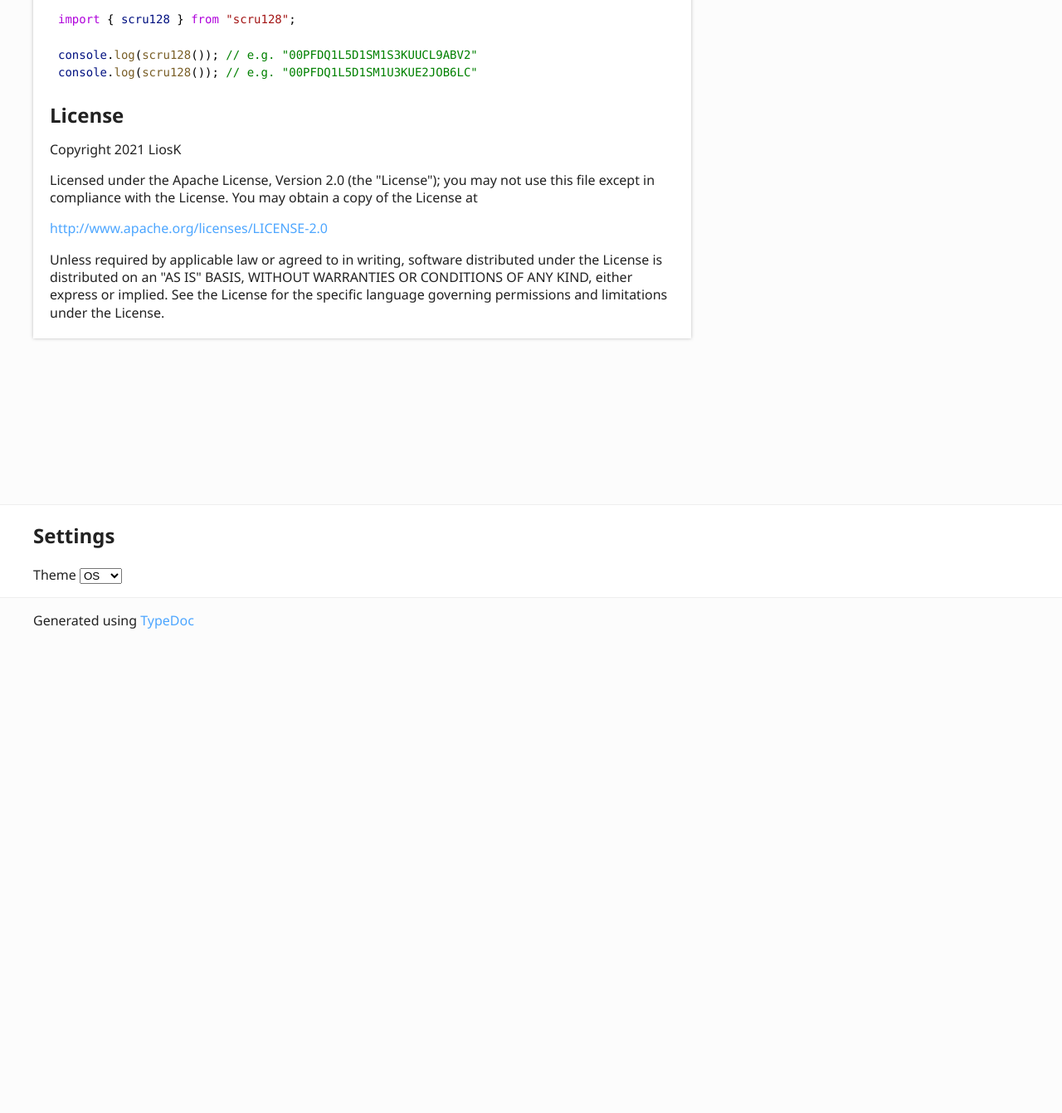
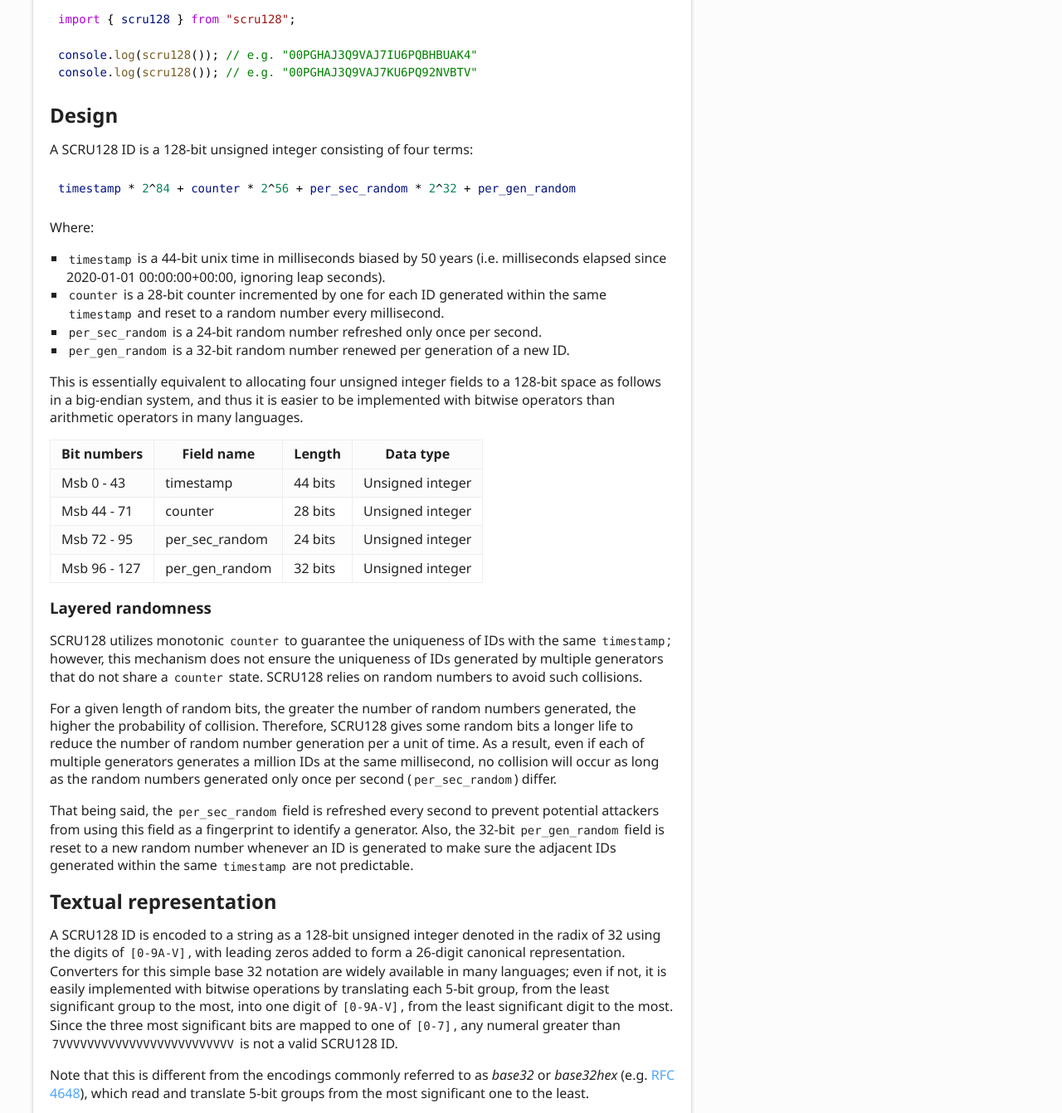
Before and after one commit to scru128/javascript, a website: page docs/index.html in a window 1280 px wide. Shown: the part 478-1820 px from the top of the page at 83% size. Before the commit the page ends 1253 px from the top, so only its background shows below. Drawn offline with Linux system fonts and the light colour scheme.

Commit message:
v0.2.0 Released
Changed:

- Lengths of per_sec_random and per_gen_random fields.

Added:

- Detailed SCRU128 specification in README.

```diff
--- a/docs/assets/highlight.css
+++ b/docs/assets/highlight.css
@@ -11,6 +11,8 @@
     --dark-hl-4: #DCDCAA;
     --light-hl-5: #008000;
     --dark-hl-5: #6A9955;
+    --light-hl-6: #098658;
+    --dark-hl-6: #B5CEA8;
     --light-code-background: #FFFFFF;
     --dark-code-background: #1E1E1E;
 }
@@ -22,6 +24,7 @@
     --hl-3: var(--light-hl-3);
     --hl-4: var(--light-hl-4);
     --hl-5: var(--light-hl-5);
+    --hl-6: var(--light-hl-6);
     --code-background: var(--light-code-background);
 } }
 
@@ -32,6 +35,7 @@
     --hl-3: var(--dark-hl-3);
     --hl-4: var(--dark-hl-4);
     --hl-5: var(--dark-hl-5);
+    --hl-6: var(--dark-hl-6);
     --code-background: var(--dark-code-background);
 } }
 
@@ -42,6 +46,7 @@ body.light {
     --hl-3: var(--light-hl-3);
     --hl-4: var(--light-hl-4);
     --hl-5: var(--light-hl-5);
+    --hl-6: var(--light-hl-6);
     --code-background: var(--light-code-background);
 }
 
@@ -52,6 +57,7 @@ body.dark {
     --hl-3: var(--dark-hl-3);
     --hl-4: var(--dark-hl-4);
     --hl-5: var(--dark-hl-5);
+    --hl-6: var(--dark-hl-6);
     --code-background: var(--dark-code-background);
 }
 
@@ -61,4 +67,5 @@ body.dark {
 .hl-3 { color: var(--hl-3); }
 .hl-4 { color: var(--hl-4); }
 .hl-5 { color: var(--hl-5); }
+.hl-6 { color: var(--hl-6); }
 pre, code { background: var(--code-background); }
--- a/docs/index.html
+++ b/docs/index.html
@@ -13,8 +13,96 @@ decentralized, globally unique time-ordered identifiers. SCRU128 is inspired by
 <li>Up to 268 million time-ordered but unpredictable unique IDs per millisecond</li>
 <li>84-bit <em>layered</em> randomness for collision resistance</li>
 </ul>
-<pre><code class="language-javascript"><span class="hl-0">import</span><span class="hl-1"> { </span><span class="hl-2">scru128</span><span class="hl-1"> } </span><span class="hl-0">from</span><span class="hl-1"> </span><span class="hl-3">&quot;scru128&quot;</span><span class="hl-1">;</span><br/><br/><span class="hl-2">console</span><span class="hl-1">.</span><span class="hl-4">log</span><span class="hl-1">(</span><span class="hl-4">scru128</span><span class="hl-1">()); </span><span class="hl-5">// e.g. &quot;00PFDQ1L5D1SM1S3KUUCL9ABV2&quot;</span><br/><span class="hl-2">console</span><span class="hl-1">.</span><span class="hl-4">log</span><span class="hl-1">(</span><span class="hl-4">scru128</span><span class="hl-1">()); </span><span class="hl-5">// e.g. &quot;00PFDQ1L5D1SM1U3KUE2JOB6LC&quot;</span>
+<pre><code class="language-javascript"><span class="hl-0">import</span><span class="hl-1"> { </span><span class="hl-2">scru128</span><span class="hl-1"> } </span><span class="hl-0">from</span><span class="hl-1"> </span><span class="hl-3">&quot;scru128&quot;</span><span class="hl-1">;</span><br/><br/><span class="hl-2">console</span><span class="hl-1">.</span><span class="hl-4">log</span><span class="hl-1">(</span><span class="hl-4">scru128</span><span class="hl-1">()); </span><span class="hl-5">// e.g. &quot;00PGHAJ3Q9VAJ7IU6PQBHBUAK4&quot;</span><br/><span class="hl-2">console</span><span class="hl-1">.</span><span class="hl-4">log</span><span class="hl-1">(</span><span class="hl-4">scru128</span><span class="hl-1">()); </span><span class="hl-5">// e.g. &quot;00PGHAJ3Q9VAJ7KU6PQ92NVBTV&quot;</span>
 </code></pre>
+
+<a href="#design" id="design" style="color: inherit; text-decoration: none;">
+  <h2>Design</h2>
+</a>
+<p>A SCRU128 ID is a 128-bit unsigned integer consisting of four terms:</p>
+<pre><code><span class="hl-2">timestamp</span><span class="hl-1"> * </span><span class="hl-6">2</span><span class="hl-1">^</span><span class="hl-6">84</span><span class="hl-1"> + </span><span class="hl-2">counter</span><span class="hl-1"> * </span><span class="hl-6">2</span><span class="hl-1">^</span><span class="hl-6">56</span><span class="hl-1"> + </span><span class="hl-2">per_sec_random</span><span class="hl-1"> * </span><span class="hl-6">2</span><span class="hl-1">^</span><span class="hl-6">32</span><span class="hl-1"> + </span><span class="hl-2">per_gen_random</span>
+</code></pre>
+<p>Where:</p>
+<ul>
+<li><code>timestamp</code> is a 44-bit unix time in milliseconds biased by 50 years (i.e.
+milliseconds elapsed since 2020-01-01 00:00:00+00:00, ignoring leap seconds).</li>
+<li><code>counter</code> is a 28-bit counter incremented by one for each ID generated within
+the same <code>timestamp</code> and reset to a random number every millisecond.</li>
+<li><code>per_sec_random</code> is a 24-bit random number refreshed only once per second.</li>
+<li><code>per_gen_random</code> is a 32-bit random number renewed per generation of a new ID.</li>
+</ul>
+<p>This is essentially equivalent to allocating four unsigned integer fields to a
+128-bit space as follows in a big-endian system, and thus it is easier to be
+implemented with bitwise operators than arithmetic operators in many languages.</p>
+<table>
+<thead>
+<tr>
+<th>Bit numbers</th>
+<th>Field name</th>
+<th>Length</th>
+<th>Data type</th>
+</tr>
+</thead>
+<tbody><tr>
+<td>Msb 0 - 43</td>
+<td>timestamp</td>
+<td>44 bits</td>
+<td>Unsigned integer</td>
+</tr>
+<tr>
+<td>Msb 44 - 71</td>
+<td>counter</td>
+<td>28 bits</td>
+<td>Unsigned integer</td>
+</tr>
+<tr>
+<td>Msb 72 - 95</td>
+<td>per_sec_random</td>
+<td>24 bits</td>
+<td>Unsigned integer</td>
+</tr>
+<tr>
+<td>Msb 96 - 127</td>
+<td>per_gen_random</td>
+<td>32 bits</td>
+<td>Unsigned integer</td>
+</tr>
+</tbody></table>
+
+<a href="#layered-randomness" id="layered-randomness" style="color: inherit; text-decoration: none;">
+  <h3>Layered randomness</h3>
+</a>
+<p>SCRU128 utilizes monotonic <code>counter</code> to guarantee the uniqueness of IDs with the
+same <code>timestamp</code>; however, this mechanism does not ensure the uniqueness of IDs
+generated by multiple generators that do not share a <code>counter</code> state.  SCRU128
+relies on random numbers to avoid such collisions.</p>
+<p>For a given length of random bits, the greater the number of random numbers
+generated, the higher the probability of collision. Therefore, SCRU128 gives
+some random bits a longer life to reduce the number of random number generation
+per a unit of time. As a result, even if each of multiple generators generates a
+million IDs at the same millisecond, no collision will occur as long as the
+random numbers generated only once per second (<code>per_sec_random</code>) differ.</p>
+<p>That being said, the <code>per_sec_random</code> field is refreshed every second to prevent
+potential attackers from using this field as a fingerprint to identify a
+generator. Also, the 32-bit <code>per_gen_random</code> field is reset to a new random
+number whenever an ID is generated to make sure the adjacent IDs generated
+within the same <code>timestamp</code> are not predictable.</p>
+
+<a href="#textual-representation" id="textual-representation" style="color: inherit; text-decoration: none;">
+  <h2>Textual representation</h2>
+</a>
+<p>A SCRU128 ID is encoded to a string as a 128-bit unsigned integer denoted in the
+radix of 32 using the digits of <code>[0-9A-V]</code>, with leading zeros added to form a
+26-digit canonical representation. Converters for this simple base 32 notation
+are widely available in many languages; even if not, it is easily implemented
+with bitwise operations by translating each 5-bit group, from the least
+significant group to the most, into one digit of <code>[0-9A-V]</code>, from the least
+significant digit to the most. Since the three most significant bits are mapped
+to one of <code>[0-7]</code>, any numeral greater than <code>7VVVVVVVVVVVVVVVVVVVVVVVVV</code> is not
+a valid SCRU128 ID.</p>
+<p>Note that this is different from the encodings commonly referred to as <em>base32</em>
+or <em>base32hex</em> (e.g. <a href="https://www.ietf.org/rfc/rfc4648.txt">RFC 4648</a>), which read and translate 5-bit groups from the
+most significant one to the least.</p>
 
 <a href="#license" id="license" style="color: inherit; text-decoration: none;">
   <h2>License</h2>
@@ -28,4 +116,13 @@ License at</p>
 under the License is distributed on an &quot;AS IS&quot; BASIS, WITHOUT WARRANTIES OR
 CONDITIONS OF ANY KIND, either express or implied. See the License for the
 specific language governing permissions and limitations under the License.</p>
+
+<a href="#see-also" id="see-also" style="color: inherit; text-decoration: none;">
+  <h2>See also</h2>
+</a>
+<ul>
+<li><a href="https://www.npmjs.com/package/scru128">npm package</a></li>
+<li><a href="https://scru128.github.io/javascript/docs/">API Documentation</a></li>
+<li><a href="https://scru128.github.io/javascript/test/">Run tests on your browser</a></li>
+</ul>
 </div></div><div class="col-4 col-menu menu-sticky-wrap menu-highlight"><nav class="tsd-navigation primary"><ul><li class="current"><a href="modules.html">Exports</a></li></ul></nav><nav class="tsd-navigation secondary menu-sticky"><ul><li class="tsd-kind-function"><a href="modules.html#scru128" class="tsd-kind-icon">scru128</a></li></ul></nav></div></div></div><footer class="with-border-bottom"><div class="container"><h2>Settings</h2><p>Theme <select id="theme"><option value="os">OS</option><option value="light">Light</option><option value="dark">Dark</option></select></p></div></footer><div class="container tsd-generator"><p>Generated using <a href="https://typedoc.org/" target="_blank">TypeDoc</a></p></div><div class="overlay"></div><script src="assets/main.js"></script></body></html>
--- a/package.json
+++ b/package.json
@@ -1,6 +1,6 @@
 {
   "name": "scru128",
-  "version": "0.1.0",
+  "version": "0.2.0",
   "description": "SCRU128: Sortable, Clock and Random number-based Unique identifier",
   "main": "./dist/index.js",
   "types": "./dist/index.d.ts",
```
Also changed, not shown: docs/modules.html (+1 -1 lines), src/index.ts (+17 -14 lines), test/internal.mjs (+5 -5 lines), README.md, dist/index.js, test/bundle/main.js, 1 other file.
